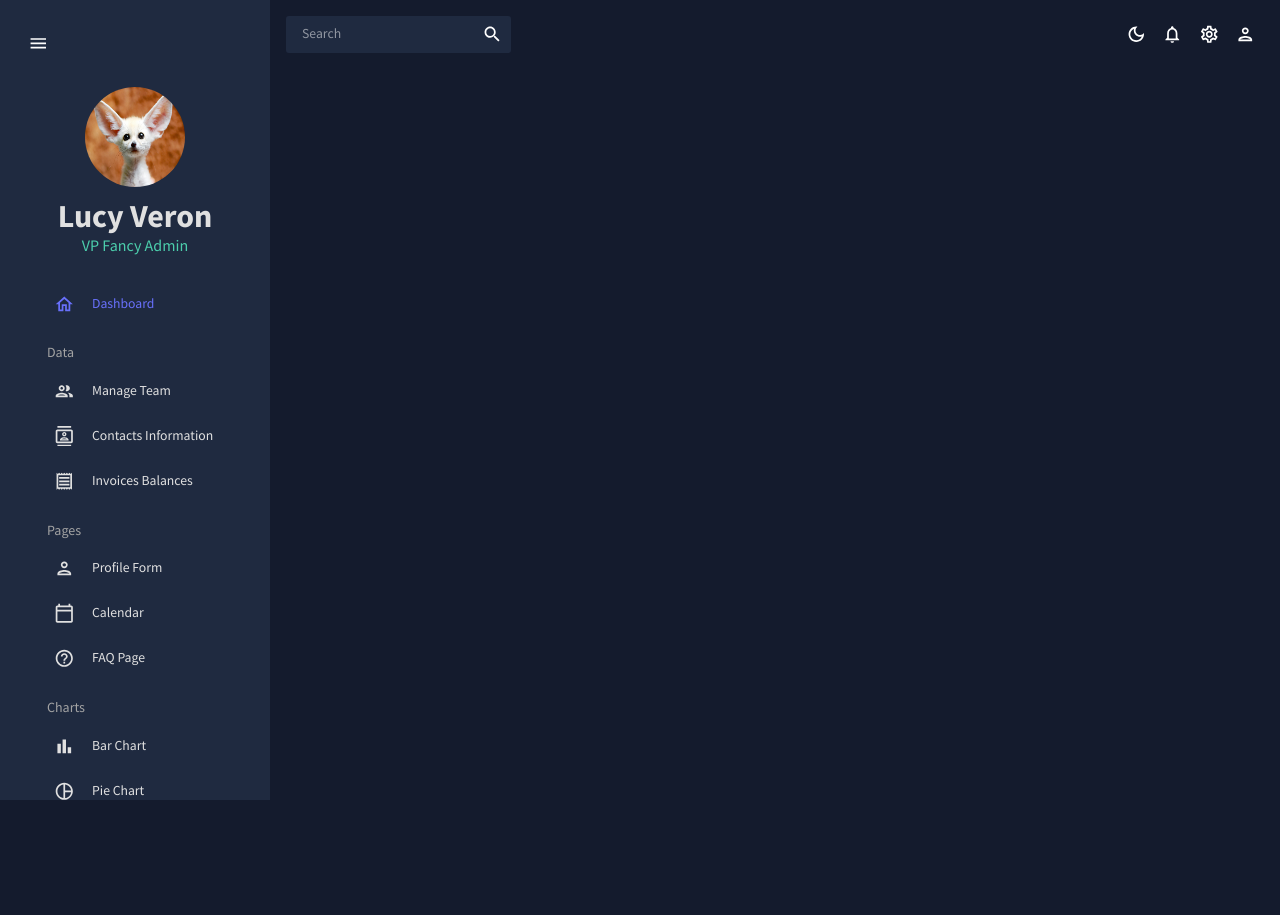
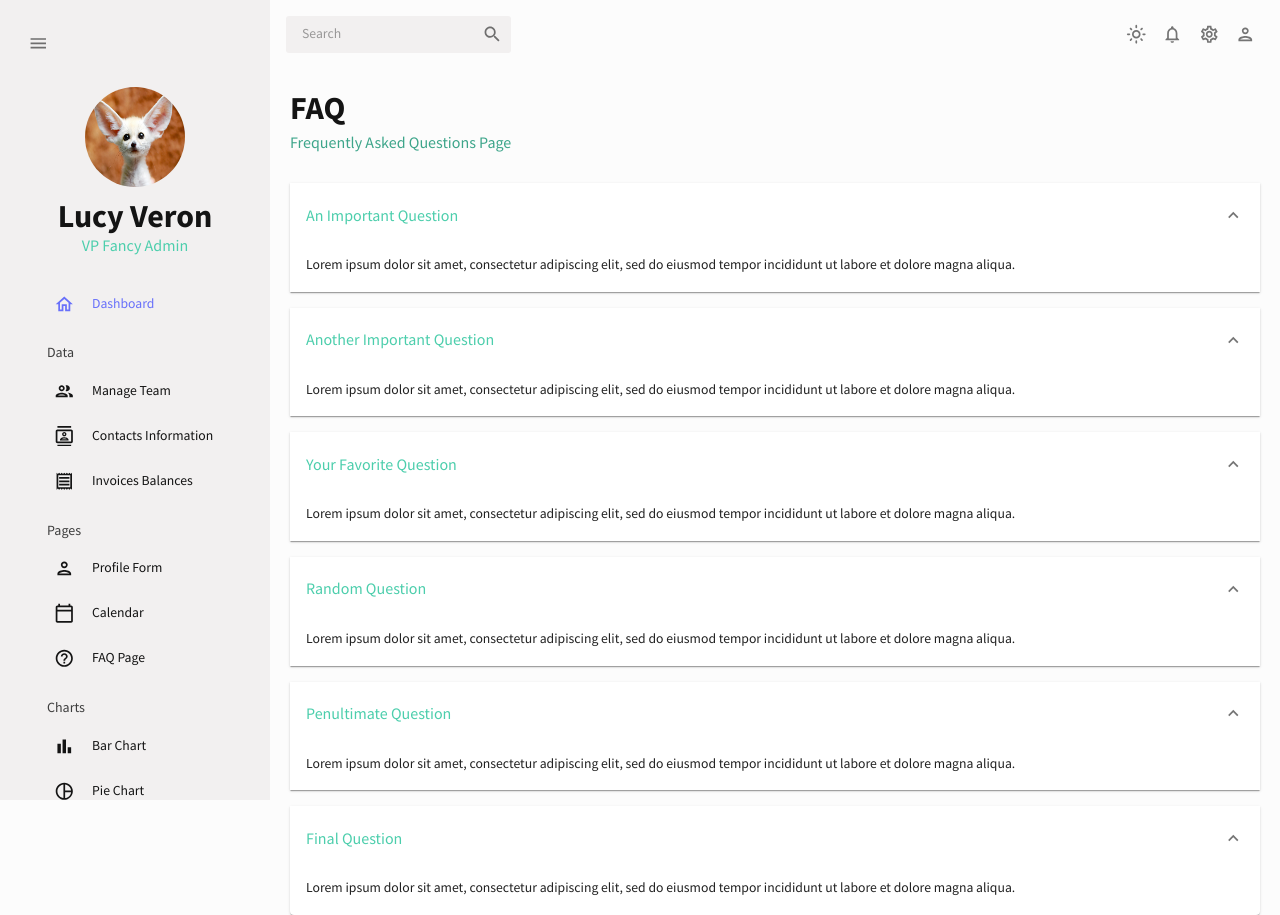
Before and after one commit to LucyVeron/react-admin, a React (Create React App) app: page /faq in a window 1280 px wide. Before the commit the page ends 800 px from the top, so only its background shows below. Built offline with nearby package versions, Linux system fonts and the light colour scheme.

Commit message:
FAQ page

```diff
--- a/src/App.js
+++ b/src/App.js
@@ -12,7 +12,7 @@
 // import Bar from './scenes/bar';
 // import Pie from './scenes/pie';
 // import Line from './scenes/line';
-// import Faq from './scenes/faq';
+import Faq from './scenes/faq';
 // import Geography from './scenes/geography';
 
 function App() {
@@ -33,11 +33,11 @@
               <Route path="/invoices" element={<Invoices />} />
               <Route path="/form" element={<Form />} />
               <Route path="/calendar" element={<Calendar />} />
+              <Route path="/faq" element={<Faq />} />
               {/*
               <Route path="/bar" element={<Bar />} />
               <Route path="/pie" element={<Pie />} />
               <Route path="/line" element={<Line />} />
-              <Route path="/faq" element={<Faq />} />
               <Route path="/geography" element={<Geography />} />
                */}
             </Routes>
--- /dev/null
+++ b/src/scenes/faq/index.jsx
@@ -0,0 +1,104 @@
+import React from 'react';
+import { Box, Typography, useTheme } from "@mui/material";
+import Header from "../../components/Header";
+import Accordion from "@mui/material/Accordion";
+import AccordionSummary from "@mui/material/AccordionSummary";
+import AccordionDetails from "@mui/material/AccordionDetails";
+import ExpandMoreIcon from "@mui/icons-material/ExpandMore";
+import { tokens } from "../../theme";
+
+function Faq() {
+    const theme = useTheme();
+    const colors = tokens(theme.palette.mode);
+
+    return (
+        <Box m="20px">
+            <Header title="FAQ" subtitle="Frequently Asked Questions Page" />
+            <Accordion defaultExpanded>
+                <AccordionSummary expandIcon={<ExpandMoreIcon />}>
+                    <Typography color={colors.greenAccent[500]} variant="h5">
+                        An Important Question
+                    </Typography>
+                </AccordionSummary>
+                <AccordionDetails>
+                    <Typography>
+                        Lorem ipsum dolor sit amet, consectetur adipiscing elit, sed do
+                        eiusmod tempor incididunt ut labore et dolore magna aliqua.
+                    </Typography>
+                </AccordionDetails>
+            </Accordion>
+
+            <Accordion defaultExpanded>
+                <AccordionSummary expandIcon={<ExpandMoreIcon />}>
+                    <Typography color={colors.greenAccent[500]} variant="h5">
+                        Another Important Question
+                    </Typography>
+                </AccordionSummary>
+                <AccordionDetails>
+                    <Typography>
+                        Lorem ipsum dolor sit amet, consectetur adipiscing elit, sed do
+                        eiusmod tempor incididunt ut labore et dolore magna aliqua.
+                    </Typography>
+                </AccordionDetails>
+            </Accordion>
+
+            <Accordion defaultExpanded>
+                <AccordionSummary expandIcon={<ExpandMoreIcon />}>
+                    <Typography color={colors.greenAccent[500]} variant="h5">
+                        Your Favorite Question
+                    </Typography>
+                </AccordionSummary>
+                <AccordionDetails>
+                    <Typography>
+                        Lorem ipsum dolor sit amet, consectetur adipiscing elit, sed do
+                        eiusmod tempor incididunt ut labore et dolore magna aliqua.
+                    </Typography>
+                </AccordionDetails>
+            </Accordion>
+
+            <Accordion defaultExpanded>
+                <AccordionSummary expandIcon={<ExpandMoreIcon />}>
+                    <Typography color={colors.greenAccent[500]} variant="h5">
+                        Random Question
+                    </Typography>
+                </AccordionSummary>
+                <AccordionDetails>
+                    <Typography>
+                        Lorem ipsum dolor sit amet, consectetur adipiscing elit, sed do
+                        eiusmod tempor incididunt ut labore et dolore magna aliqua.
+                    </Typography>
+                </AccordionDetails>
+            </Accordion>
+
+            <Accordion defaultExpanded>
+                <AccordionSummary expandIcon={<ExpandMoreIcon />}>
+                    <Typography color={colors.greenAccent[500]} variant="h5">
+                        Penultimate Question
+                    </Typography>
+                </AccordionSummary>
+                <AccordionDetails>
+                    <Typography>
+                        Lorem ipsum dolor sit amet, consectetur adipiscing elit, sed do
+                        eiusmod tempor incididunt ut labore et dolore magna aliqua.
+                    </Typography>
+                </AccordionDetails>
+            </Accordion>
+
+            <Accordion defaultExpanded>
+                <AccordionSummary expandIcon={<ExpandMoreIcon />}>
+                    <Typography color={colors.greenAccent[500]} variant="h5">
+                        Final Question
+                    </Typography>
+                </AccordionSummary>
+                <AccordionDetails>
+                    <Typography>
+                        Lorem ipsum dolor sit amet, consectetur adipiscing elit, sed do
+                        eiusmod tempor incididunt ut labore et dolore magna aliqua.
+                    </Typography>
+                </AccordionDetails>
+            </Accordion>
+        </Box >
+    )
+}
+
+export default Faq;
--- a/src/theme.js
+++ b/src/theme.js
@@ -199,7 +199,7 @@
 });
 
 export const useMode = () => {
-    const [mode, setMode] = useState('dark');
+    const [mode, setMode] = useState('light');
 
     const colorMode = useMemo(
         () => ({
```
